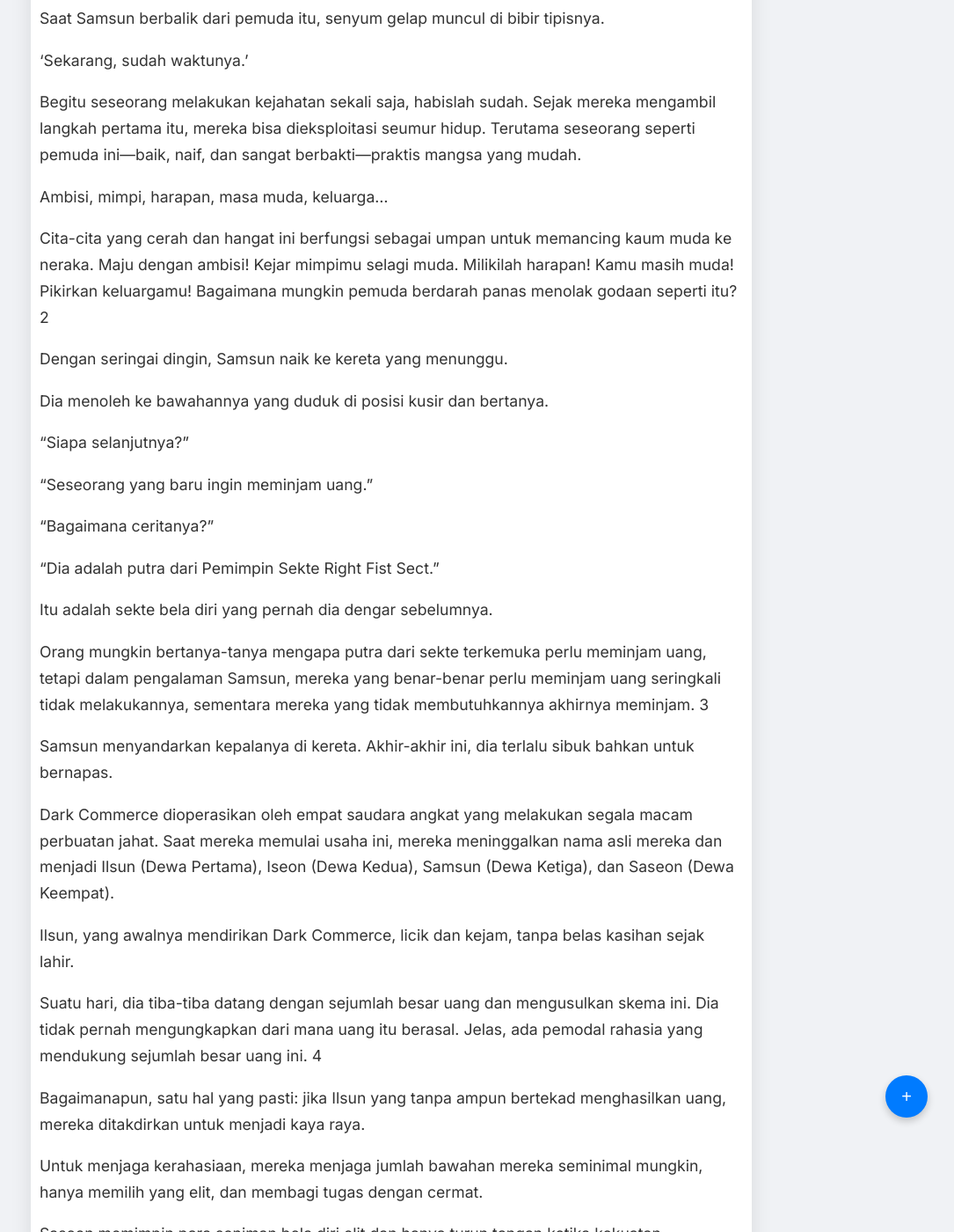
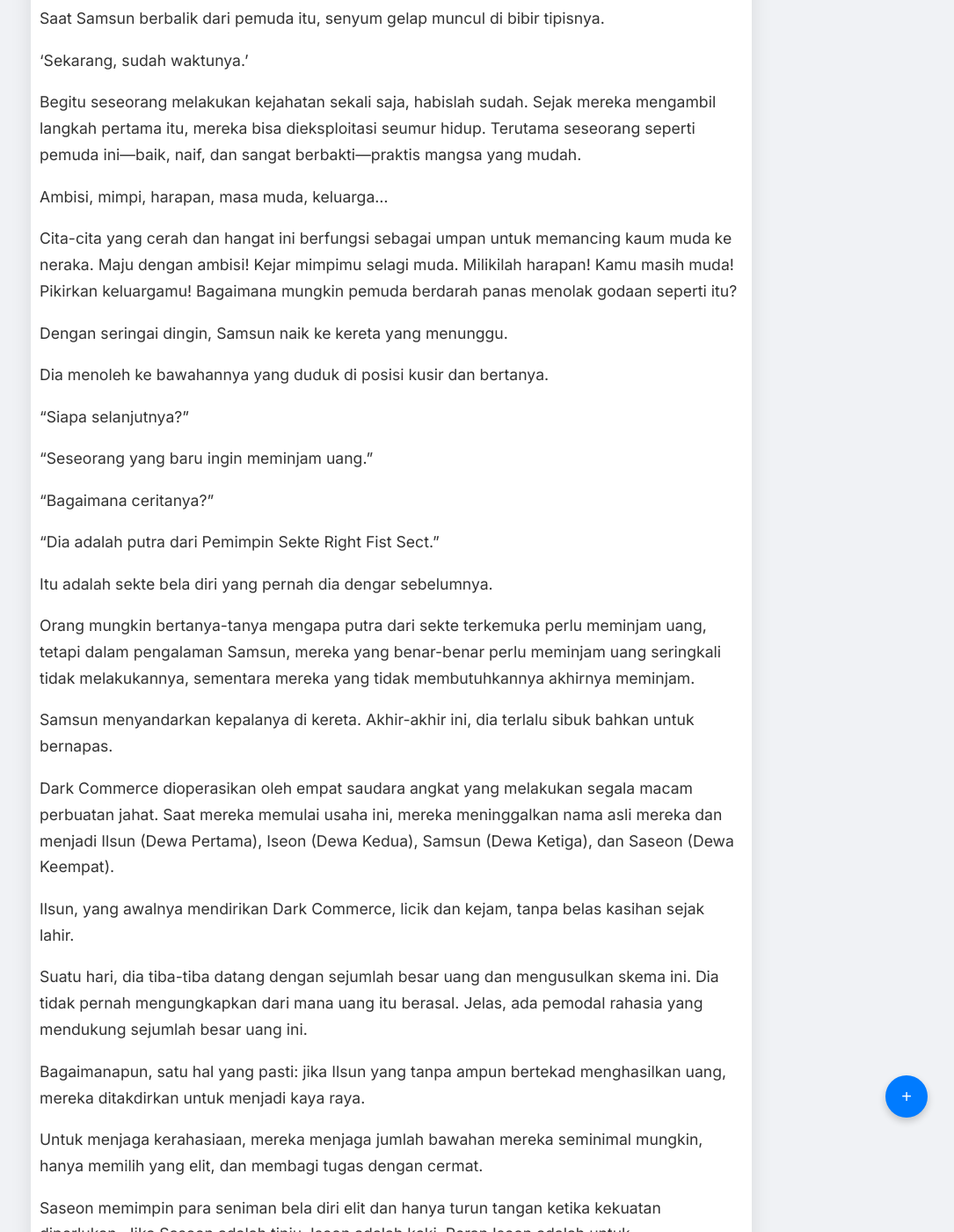
Before and after one commit to mieburungdara/subnovel, a Jekyll site: the page built from _posts/2025-11-09-chapter-201.md, in a window 1280 px wide and 1400 px high, scrolled down 2032 px. Shown: the whole window at 88% size, without its empty margins (195-1280 px from the left). Built offline with Jekyll 4.4.1, drawn with Linux system fonts in a browser that asks for light colours; some of the changed text lies outside the part shown.

Commit message:
docs: re-translate chapter 201

```diff
--- a/_posts/2025-11-09-chapter-201.md
+++ b/_posts/2025-11-09-chapter-201.md
@@ -75,7 +75,7 @@
 
 Ambisi, mimpi, harapan, masa muda, keluarga...
 
-Cita-cita yang cerah dan hangat ini berfungsi sebagai umpan untuk memancing kaum muda ke neraka. Maju dengan ambisi! Kejar mimpimu selagi muda. Milikilah harapan! Kamu masih muda! Pikirkan keluargamu! Bagaimana mungkin pemuda berdarah panas menolak godaan seperti itu? 2
+Cita-cita yang cerah dan hangat ini berfungsi sebagai umpan untuk memancing kaum muda ke neraka. Maju dengan ambisi! Kejar mimpimu selagi muda. Milikilah harapan! Kamu masih muda! Pikirkan keluargamu! Bagaimana mungkin pemuda berdarah panas menolak godaan seperti itu?
 
 Dengan seringai dingin, Samsun naik ke kereta yang menunggu.
 
@@ -91,7 +91,7 @@
 
 Itu adalah sekte bela diri yang pernah dia dengar sebelumnya.
 
-Orang mungkin bertanya-tanya mengapa putra dari sekte terkemuka perlu meminjam uang, tetapi dalam pengalaman Samsun, mereka yang benar-benar perlu meminjam uang seringkali tidak melakukannya, sementara mereka yang tidak membutuhkannya akhirnya meminjam. 3
+Orang mungkin bertanya-tanya mengapa putra dari sekte terkemuka perlu meminjam uang, tetapi dalam pengalaman Samsun, mereka yang benar-benar perlu meminjam uang seringkali tidak melakukannya, sementara mereka yang tidak membutuhkannya akhirnya meminjam.
 
 Samsun menyandarkan kepalanya di kereta. Akhir-akhir ini, dia terlalu sibuk bahkan untuk bernapas.
 
@@ -99,7 +99,7 @@
 
 Ilsun, yang awalnya mendirikan Dark Commerce, licik dan kejam, tanpa belas kasihan sejak lahir.
 
-Suatu hari, dia tiba-tiba datang dengan sejumlah besar uang dan mengusulkan skema ini. Dia tidak pernah mengungkapkan dari mana uang itu berasal. Jelas, ada pemodal rahasia yang mendukung sejumlah besar uang ini. 4
+Suatu hari, dia tiba-tiba datang dengan sejumlah besar uang dan mengusulkan skema ini. Dia tidak pernah mengungkapkan dari mana uang itu berasal. Jelas, ada pemodal rahasia yang mendukung sejumlah besar uang ini.
 
 Bagaimanapun, satu hal yang pasti: jika Ilsun yang tanpa ampun bertekad menghasilkan uang, mereka ditakdirkan untuk menjadi kaya raya.
 
```
Also changed, not shown: other parts of _posts/2025-11-09-chapter-201.md (+7 -7 lines).
